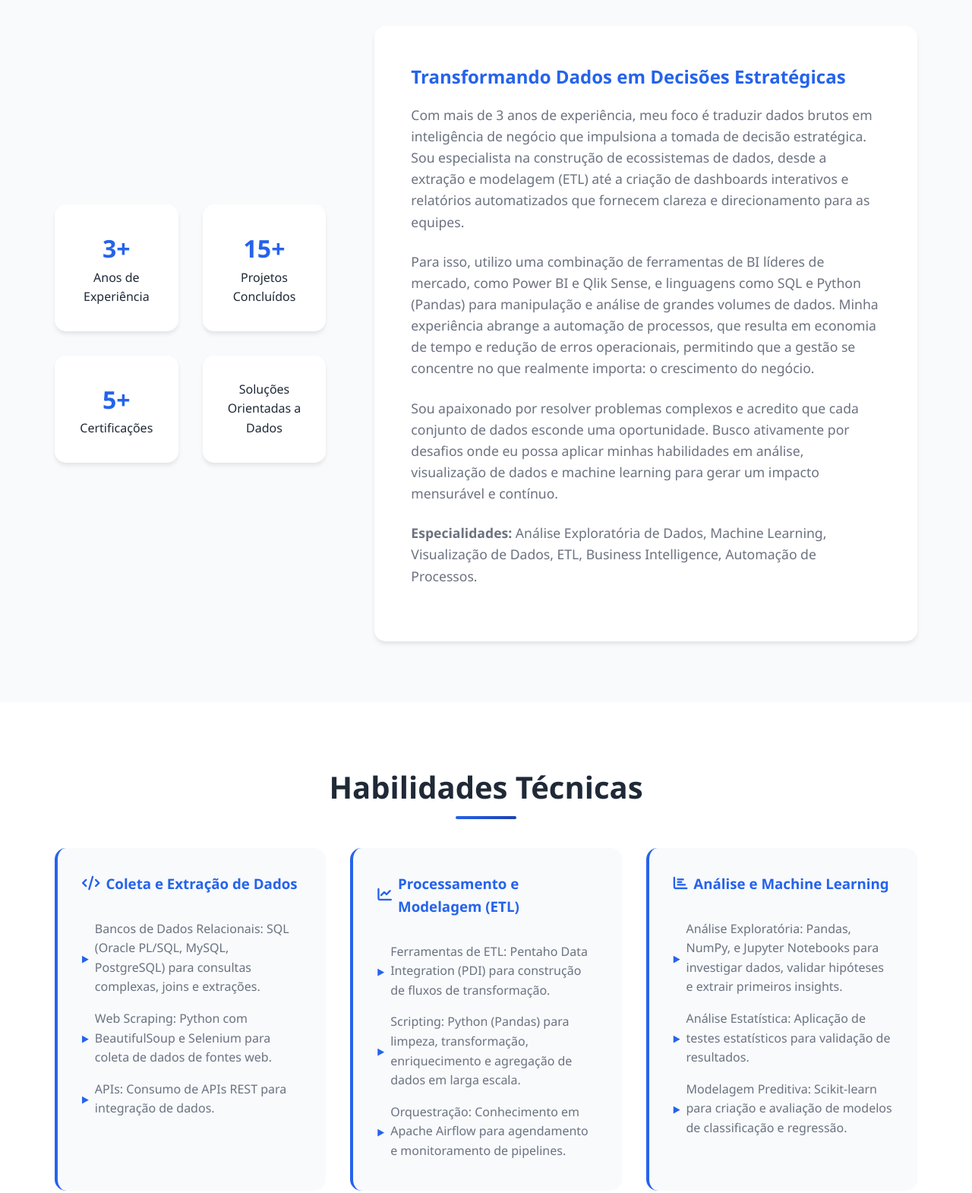
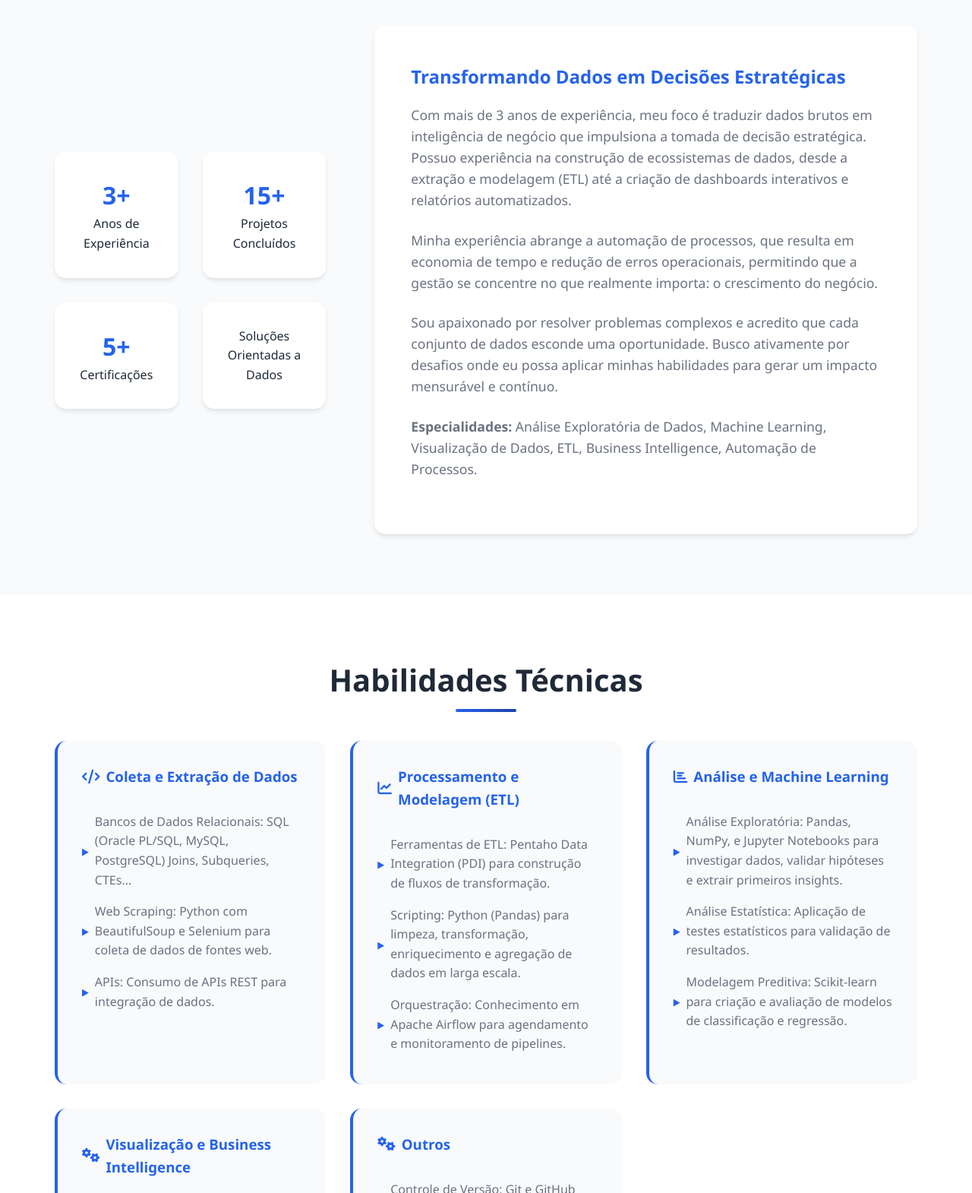
Before and after one commit to rafalemke/rafalemke.github.io, a plain HTML site: page index.html in a window 1280 px wide. Shown: the part 760-2330 px from the top of the page at 76% size. Drawn offline with Linux system fonts and the light colour scheme.

Commit message:
att habilities

```diff
--- a/index.html
+++ b/index.html
@@ -75,20 +75,17 @@
                     <h3>Transformando Dados em Decisões Estratégicas</h3>
                     <p>
                         Com mais de 3 anos de experiência, meu foco é traduzir dados brutos em inteligência de negócio que
-                        impulsiona a tomada de decisão estratégica. Sou especialista na construção de ecossistemas de dados,
-                        desde a extração e modelagem (ETL) até a criação de dashboards interativos e relatórios automatizados
-                        que fornecem clareza e direcionamento para as equipes.
+                        impulsiona a tomada de decisão estratégica. Possuo experiência na construção de ecossistemas de dados,
+                        desde a extração e modelagem (ETL) até a criação de dashboards interativos e relatórios automatizados.
                     </p>
                     <p>
-                        Para isso, utilizo uma combinação de ferramentas de BI líderes de mercado, como Power BI e Qlik Sense,
-                        e linguagens como SQL e Python (Pandas) para manipulação e análise de grandes volumes de dados. Minha
+                        Minha
                         experiência abrange a automação de processos, que resulta em economia de tempo e redução de erros
                         operacionais, permitindo que a gestão se concentre no que realmente importa: o crescimento do negócio.
                     </p>
                     <p>
                         Sou apaixonado por resolver problemas complexos e acredito que cada conjunto de dados esconde uma oportunidade.
-                        Busco ativamente por desafios onde eu possa aplicar minhas habilidades em análise, visualização de dados e machine
-                        learning para gerar um impacto mensurável e contínuo.
+                        Busco ativamente por desafios onde eu possa aplicar minhas habilidades para gerar um impacto mensurável e contínuo.
                     </p>
                     <p>
                         <strong>Especialidades:</strong> Análise Exploratória de Dados, Machine Learning, Visualização de Dados,
@@ -108,7 +105,7 @@
                     <h3><i class="fas fa-code"></i> Coleta e Extração de Dados</h3>
                     <ul class="skill-list">
                         <li>Bancos de Dados Relacionais: SQL (Oracle PL/SQL, MySQL, PostgreSQL)
-                            para consultas complexas, joins e extrações.
+                            Joins, Subqueries, CTEs...
                         </li>
                         <li>
                             Web Scraping: Python com BeautifulSoup e Selenium para coleta de dados de fontes web.
@@ -168,15 +165,18 @@
                 </div>
 
                 <div class="skill-category">
-                    <h3><i class="fas fa-cogs"></i> Boas Práticas e Controle de Versão</h3>
+                    <h3><i class="fas fa-cogs"></i> Outros</h3>
                     <ul class="skill-list">
                         <li>
                             Controle de Versão: Git e GitHub para gerenciamento de código e colaboração em projetos.
                         </li>
                         <li>
-                            Desenvolvimento de Aplicações: Conhecimento básico em Streamlit e FastAPI para criação de
-                            aplicações de dados simples.
+                            Conhecimento HTML, CSS e JavaScript para desenvolvimento front-end.
                         </li>
+                        <li>
+                            Design com Figma.
+                        </li>
+
                     </ul>
                 </div>
             </div>
```
